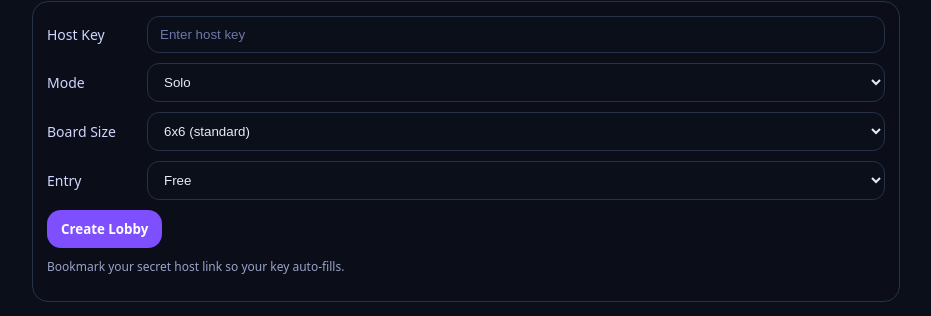
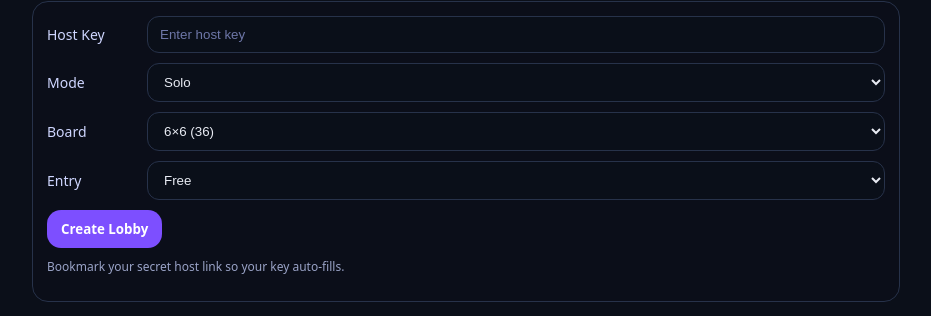
Before and after one commit to JessDoobie/Doobie_memory_game, a Flask app: template templates/host.html in a window 1280 px wide. Shown: the part 112-428 px from the top of the page, without its empty margins (174-1105 px from the left). Run offline with Flask 3, Linux system fonts and the light colour scheme; the template is opened without the code that fills it, so the values that code supplies are empty.

Commit message:
Update host.html

```diff
--- a/templates/host.html
+++ b/templates/host.html
@@ -25,11 +25,15 @@
         </select>
       </div>
 
+      <!-- ✅ NEW: Board preset dropdown -->
       <div class="row">
-        <label>Board Size</label>
-        <select id="size">
-          <option value="4">4x4 (quick)</option>
-          <option value="6" selected>6x6 (standard)</option>
+        <label>Board</label>
+        <select id="board">
+          <option value="4x4">4×4 (16)</option>
+          <option value="5x4">5×4 (20)</option>
+          <option value="6x4">6×4 (24)</option>
+          <option value="6x5">6×5 (30)</option>
+          <option value="6x6" selected>6×6 (36)</option>
         </select>
       </div>
 
@@ -62,7 +66,7 @@
         <button class="btn outline" id="copyWatchBtn" type="button">Copy</button>
       </div>
 
-      <!-- ✅ HOST CONTROLS (these are what you’re missing) -->
+      <!-- ✅ HOST CONTROLS -->
       <div class="grid2" style="margin-top:14px;">
         <button class="btn" id="startBtn" type="button">Start Round</button>
         <button class="btn outline" id="endBtn" type="button">End Round</button>
@@ -283,10 +287,14 @@ el("createBtn").onclick = async ()=>{
   el("errBox").style.display = "none";
   try{
     const mode = el("mode").value;
-    const size = parseInt(el("size").value, 10);
     const entry_mode = el("entryMode").value;
 
-    const out = await hostPost("/api/host/create_lobby", {mode, size, entry_mode});
+    // ✅ NEW: board -> rows/cols
+    const board = el("board").value; // like "6x5"
+    const [cols, rows] = board.split("x").map(n => parseInt(n, 10));
+
+    // ✅ IMPORTANT: this requires app.py to accept rows/cols (next step)
+    const out = await hostPost("/api/host/create_lobby", { mode, rows, cols, entry_mode });
     if(!out.ok) throw new Error(out.error || "Create lobby failed");
 
     lobbyCode = out.lobby.code;
```
